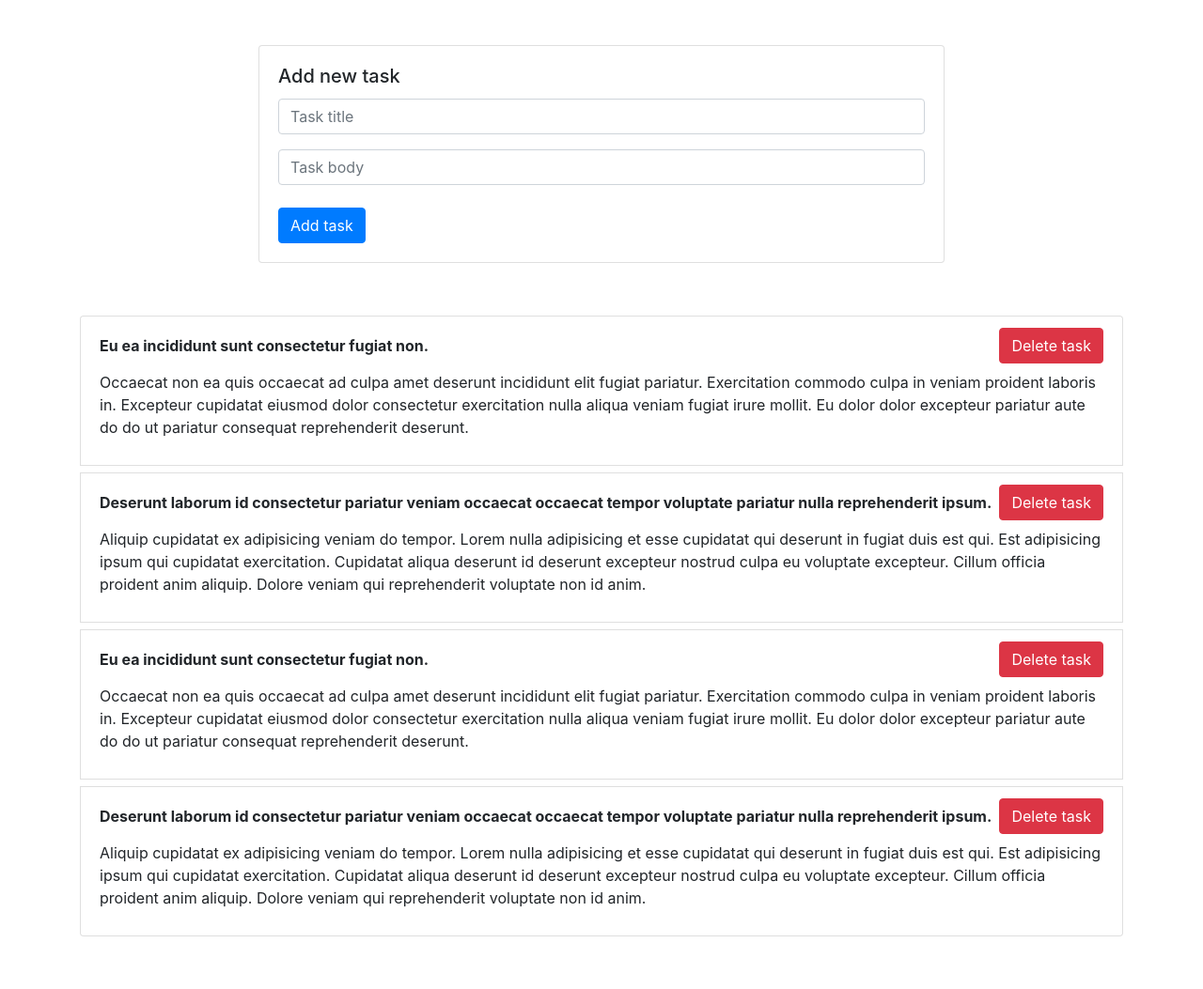
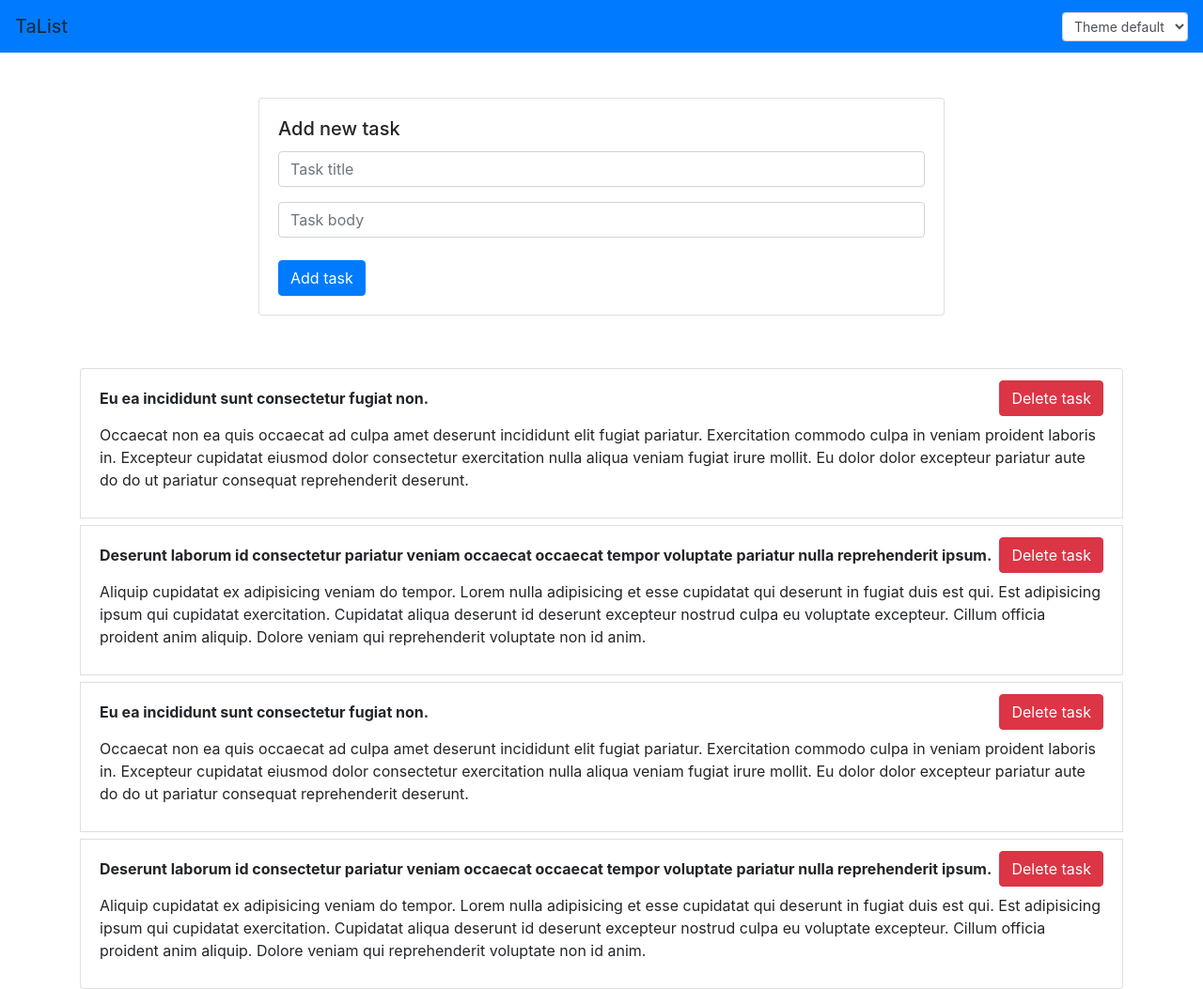
Before and after one commit to Tekeo-Ronin/Talist, a website: page index.html in a window 1280 px wide. Shown: the whole page at 94% size. Before the commit the page ends 997 px from the top, so only its background shows below. Drawn offline with nearby package versions, Linux system fonts and the light colour scheme.

Commit message:
add style for light and dark theme

```diff
--- a/index.html
+++ b/index.html
@@ -13,6 +13,16 @@
     <title>TaList</title>
   </head>
   <body>
+    <nav class="header navbar navbar-dark bg-primary">
+      <a class="navbar-brand">TaList</a>
+      <form class="form-inline">
+        <select class="form-control form-control-sm" id="themeSelect">
+          <option value="deafault">Theme default</option>
+          <option value="light">Light Theme</option>
+          <option value="dark">Dark Theme</option>
+        </select>
+      </form>
+    </nav>
     <div class="form-section mt-5">
       <div class="container">
         <div class="row">
--- /dev/null
+++ b/styles.css
@@ -0,0 +1,73 @@
+:root {
+  --base-text-color: #212529;
+  --header-bg: #007bff;
+  --header-text-color: #fff;
+  --default-btn-bg: #007bff;
+  --default-btn-text-color: #fff;
+  --default-btn-hover-bg: #0069d9;
+  --default-btn-border-color: #0069d9;
+  --danger-btn-bg: #dc3545;
+  --danger-btn-text-color: #fff;
+  --danger-btn-hover-bg: #bd2130;
+  --danger-btn-border-color: #dc3545;
+  --input-border-color: #ced4da;
+  --input-bg-color: #fff;
+  --input-text-color: #495057;
+  --input-focus-bg-color: #fff;
+  --input-focus-text-color: #495057;
+  --input-focus-border-color: #80bdff;
+  --input-focus-box-shadow: 0 0 0 0.2rem rgba(0, 123, 255, 0.25);
+}
+
+body {
+  color: var(--base-text-color);
+}
+
+.navbar {
+  background: var(--header-bg) !important;
+}
+
+.header .navbar-brand {
+  color: var(--header-text-color) !important;
+}
+
+.btn.btn-primary,
+.btn-primary:not(:disabled):not(.disabled):active {
+  color: var(--default-btn-text-color);
+  background-color: var(--default-btn-bg);
+  border-color: var(--default-btn-border-color);
+}
+.btn-primary:not(:disabled):not(.disabled):active:focus {
+  box-shadow: var(--default-btn-focus-box-shadow);
+}
+.btn.btn-primary:hover {
+  color: var(--default-btn-text-color);
+  background-color: var(--default-btn-hover-bg);
+  border-color: var(--default-btn-border-color);
+}
+
+.btn.btn-danger,
+.btn-danger:not(:disabled):not(.disabled):active {
+  color: var(--danger-btn-text-color);
+  background-color: var(--danger-btn-bg);
+  border-color: var(--danger-btn-border-color);
+}
+
+.btn.btn-danger:hover {
+  color: var(--danger-btn-text-color);
+  background-color: var(--danger-btn-hover-bg);
+  border-color: var(--danger-btn-border-color);
+}
+
+.form-control {
+  background: var(--input-bg-color);
+  border-color: var(--input-border-color);
+  color: var(--input-text-color);
+}
+
+.form-control:focus {
+  color: var(--input-focus-text-color);
+  background-color: var(--input-focus-bg-color);
+  border-color: var(--input-focus-border-color);
+  box-shadow: var(--input-focus-box-shadow);
+}
```
Also changed, not shown: 1 other file.
